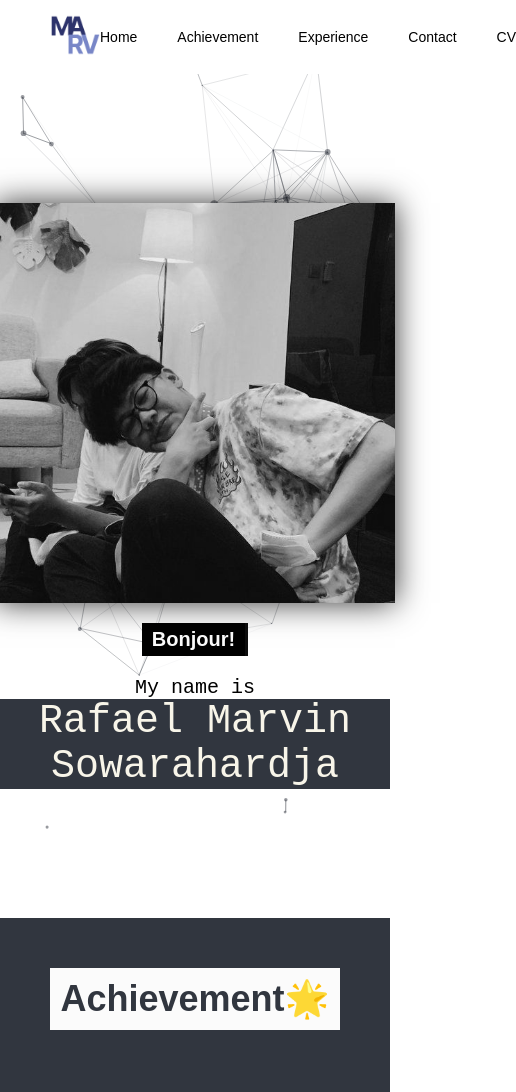
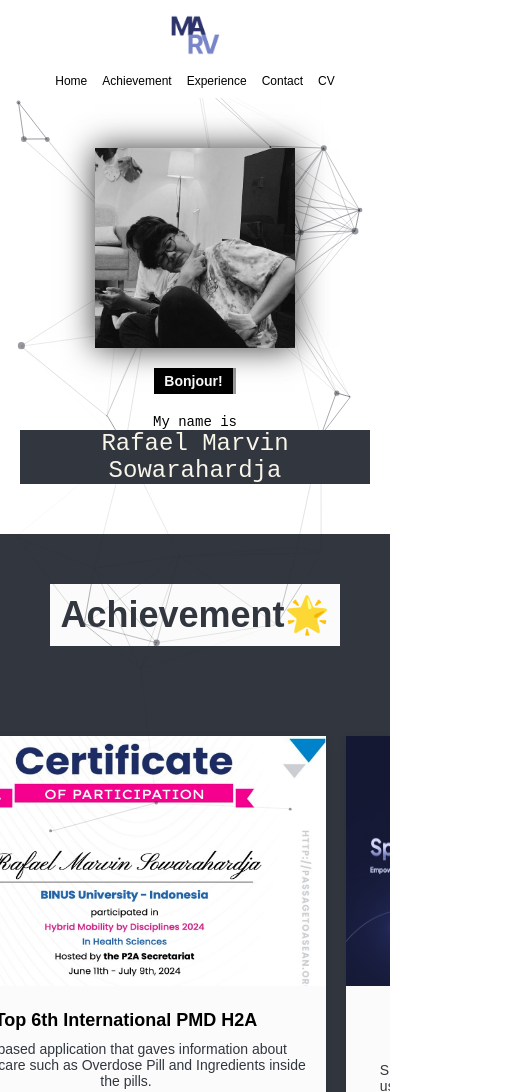
Before and after one commit to rafaelmarvin/PersonalPortfolio, a plain HTML site: page index.html in a window 390 px wide. Shown: the top 1092 px of the page, 516 px wide, since content can reach past the window. Drawn offline with nearby package versions, Linux system fonts and the light colour scheme; a web font is replaced by a local one.

Commit message:
Resposive Design

```diff
--- a/about.css
+++ b/about.css
@@ -77,3 +77,43 @@
 @keyframes blinkCursor {
     50% { border-color: transparent; }
 }
+
+@keyframes blinkCursor {
+    50% { border-color: transparent; }
+}
+
+/* MEDIA QUERY UNTUK RESPONSIVE */
+@media (max-width: 768px) {
+    .about {
+        height: auto;
+        padding: 50px 20px;
+    }
+
+    .about-img {
+        width: 250px;
+        height: 250px;
+    }
+
+    .title h1 {
+        font-size: 28px;
+    }
+
+    .title p, #random-greet {
+        font-size: 16px;
+    }
+}
+
+@media (max-width: 480px) {
+    .about-img {
+        width: 200px;
+        height: 200px;
+    }
+
+    .title h1 {
+        font-size: 24px;
+    }
+
+    .title p, #random-greet {
+        font-size: 14px;
+    }
+}
--- a/nav.css
+++ b/nav.css
@@ -37,3 +37,35 @@ nav.scrolled {
 nav.scrolled .nav-links a {
     color: white;
 }
+
+/* RESPONSIVE NAVBAR */
+@media (max-width: 1024px) {
+    nav {
+        padding: 10px 30px;
+    }
+    .nav-links {
+        gap: 20px;
+    }
+    .nav-links a {
+        font-size: 13px;
+    }
+}
+
+@media (max-width: 768px) {
+    nav {
+        flex-direction: column;
+        align-items: center;
+        padding: 10px 20px;
+    }
+
+    .nav-links {
+        gap: 15px;
+        flex-wrap: wrap;
+        justify-content: center;
+        padding-top: 10px;
+    }
+
+    .nav-links a {
+        font-size: 12px;
+    }
+}
--- a/script.js
+++ b/script.js
@@ -130,7 +130,4 @@ window.addEventListener("scroll", function () {
         }
     });
 
-
-
-
 //TYPE WRITTER EXPERIENCE//
```
